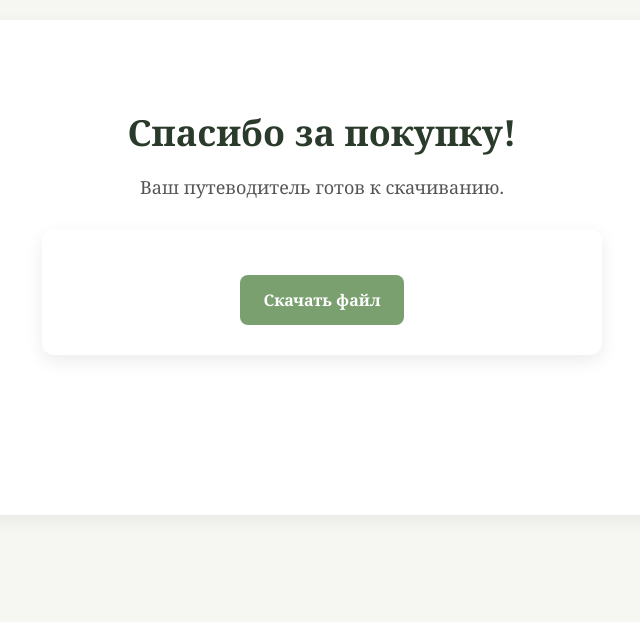
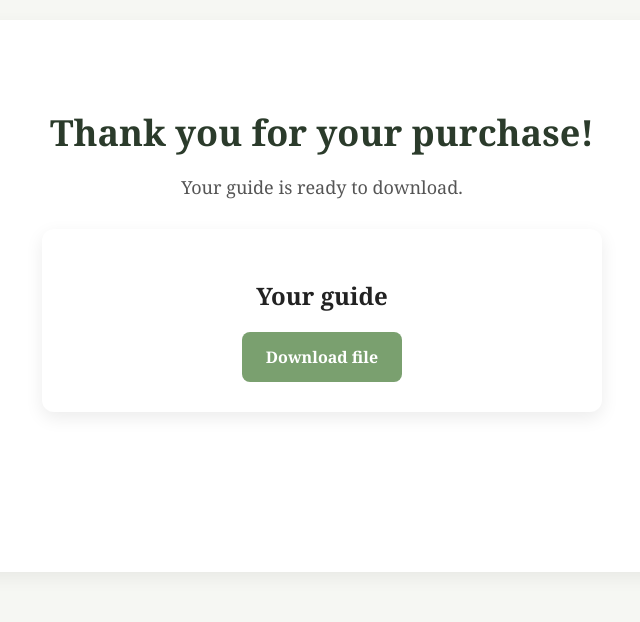
Before and after one commit to vityapetrashkevich/nina_tour, a FastAPI app: template app/web/templates/thank_you.html in a window 1280 px wide. Shown: the top 622 px of the page, without its empty margins (318-958 px from the left). Run offline with FastAPI, Linux system fonts and the light colour scheme; the template is opened without the code that fills it, so the values that code supplies are empty; parts of the project's set-up code (start-up, migrations or seed data) failed here and were passed over.

Commit message:
v1.1 MVP

```diff
--- a/app/core/config.py
+++ b/app/core/config.py
@@ -33,6 +33,7 @@ class Settings(BaseSettings):
     REVOLUT_URL: str = Field(..., env="REVOLUT_URL")
     # SECRET_API_KEY: str = Field(..., env="PAYMENT_KEY")
     SECRET_API_KEY: str = Field(..., validation_alias="PAYMENT_KEY")
+    MY_URL: str = Field(default="localhost:8001", env="MY_URL")
 
     @computed_field
     @property
--- a/app/web/routes/thank_you.py
+++ b/app/web/routes/thank_you.py
@@ -26,7 +26,7 @@ async def thank_you_page(
 
     # 2. Получаем файл для языка
     file = await get_product_file(session, product.id, lang)
-    print(str(file))
+
     if not file:
         raise HTTPException(status_code=404, detail="File for this language not found")
     file_norm = ensure_dict(file)
@@ -36,8 +36,7 @@ async def thank_you_page(
     link = f"/api/v1/download/{render_file['id']}"
     render_file['description_html'] = md_to_safe_html(render_file.get("description").replace("https://example.com>", link))
     render_file['link'] = link
-    print(render_file)
-    print(link)
+
     return templates.TemplateResponse(
         "thank_you.html",
         {
--- a/app/web/templates/base.html
+++ b/app/web/templates/base.html
@@ -1,14 +1,10 @@
 <!DOCTYPE html>
 <html lang="{{ lang or 'en' }}">
 <head>
-    <meta charset="UTF-8">
-    <title>{% block title %}Guide{% endblock %}</title>
+    {# ---------------------------------------------------------
+   TRANSLATIONS (централизованные переводы)
+--------------------------------------------------------- #}
 
-    <link rel="stylesheet" href="/static/css/product.css">
-</head>
-<body>
-
-{# --- TRANSLATIONS AVAILABLE TO ALL CHILD TEMPLATES --- #}
 {% set translations = {
     'ru': {
         'guide_label': 'ПУТЕВОДИТЕЛЬ',
@@ -22,8 +18,14 @@
         'error_title': 'Ошибка',
         'oops': 'Упс!',
         'not_found': 'Страница не найдена или продукт отсутствует.',
-        'back': 'Вернуться назад'
+        'back': 'Вернуться назад',
+
+        'thank_you_title': 'Спасибо за покупку!',
+        'thank_you_subtitle': 'Ваш путеводитель готов к скачиванию.',
+        'thank_you_box_title': 'Ваш путеводитель',
+        'thank_you_download': 'Скачать файл'
     },
+
     'en': {
         'guide_label': 'GUIDE',
         'inside_header': 'WHAT’S INSIDE THE GUIDE',
@@ -36,8 +38,14 @@
         'error_title': 'Error',
         'oops': 'Oops!',
         'not_found': 'Page not found or product does not exist.',
-        'back': 'Go back'
+        'back': 'Go back',
+
+        'thank_you_title': 'Thank you for your purchase!',
+        'thank_you_subtitle': 'Your guide is ready to download.',
+        'thank_you_box_title': 'Your guide',
+        'thank_you_download': 'Download file'
     },
+
     'pl': {
         'guide_label': 'PRZEWODNIK',
         'inside_header': 'CO ZNAJDUJE SIĘ W PRZEWODNIKU',
@@ -50,12 +58,31 @@
         'error_title': 'Błąd',
         'oops': 'Ups!',
         'not_found': 'Strona nie została znaleziona lub produkt nie istnieje.',
-        'back': 'Wróć'
+        'back': 'Wróć',
+
+        'thank_you_title': 'Dziękujemy za zakup!',
+        'thank_you_subtitle': 'Twój przewodnik jest gotowy do pobrania.',
+        'thank_you_box_title': 'Twój przewodnik',
+        'thank_you_download': 'Pobierz plik'
     }
 } %}
 
-{% set t = translations.get(lang, translations['en']) %}
+{# ---------------------------------------------------------
+   LANGUAGE SELECTION
+--------------------------------------------------------- #}
 
+{% set lang_code = lang.value if lang is not string else lang %}
+{% set t = translations.get(lang_code, translations['en']) %}
+
+{# ---------------------------------------------------------
+   PAGE CONTENT
+--------------------------------------------------------- #}
+    <meta charset="UTF-8">
+    <title>{% block title %}Guide{% endblock %}</title>
+
+    <link rel="stylesheet" href="/static/css/product.css">
+</head>
+<body>
 <div class="page">
     {% block content %}{% endblock %}
 </div>
--- a/app/web/templates/product.html
+++ b/app/web/templates/product.html
@@ -115,7 +115,7 @@
             const data = await response.json();
 
             if (data.url) {
-                window.location.href = data.checkout_url_response;
+                window.location.href = data.url;
             } else if (data.detail) {
                 alert("Ошибка: " + data.detail);
             } else {
--- a/app/web/templates/thank_you.html
+++ b/app/web/templates/thank_you.html
@@ -1,7 +1,7 @@
 {% extends "base.html" %}
 
 {% block title %}
-    Спасибо за покупку
+    {{ t.thank_you_title }}
 {% endblock %}
 
 {% block content %}
@@ -9,18 +9,22 @@
 <div class="thankyou-wrapper">
 
     <h1 class="thankyou-title">
-        Спасибо за покупку!
+        {{ t.thank_you_title }}
     </h1>
 
     <p class="thankyou-subtitle">
-        Ваш путеводитель готов к скачиванию.
+        {{ t.thank_you_subtitle }}
     </p>
 
     <div class="thankyou-box">
-        <p>{{ file.description_html | safe }}</p>
+        <h2>{{ t.thank_you_box_title }}</h2>
 
-        <a class="download-btn" href="{{ file.link }}" download>
-            Скачать файл
+        <div class="file-description">
+            {{ file.description_html | safe }}
+        </div>
+
+        <a class="download-btn" href="{{ file.link }}">
+            {{ t.thank_you_download }}
         </a>
     </div>
 
```
Also changed, not shown: app/apis/v1/order.py (+1 -55 lines), app/apis/v1/service.py (+11 -1 lines), app/core/utils.py (+42 -11 lines).
